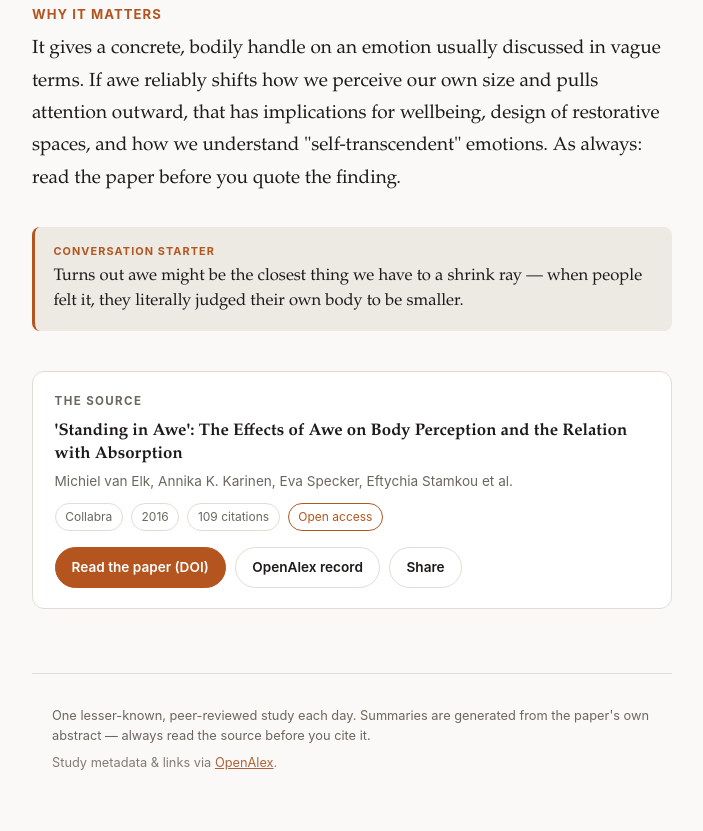
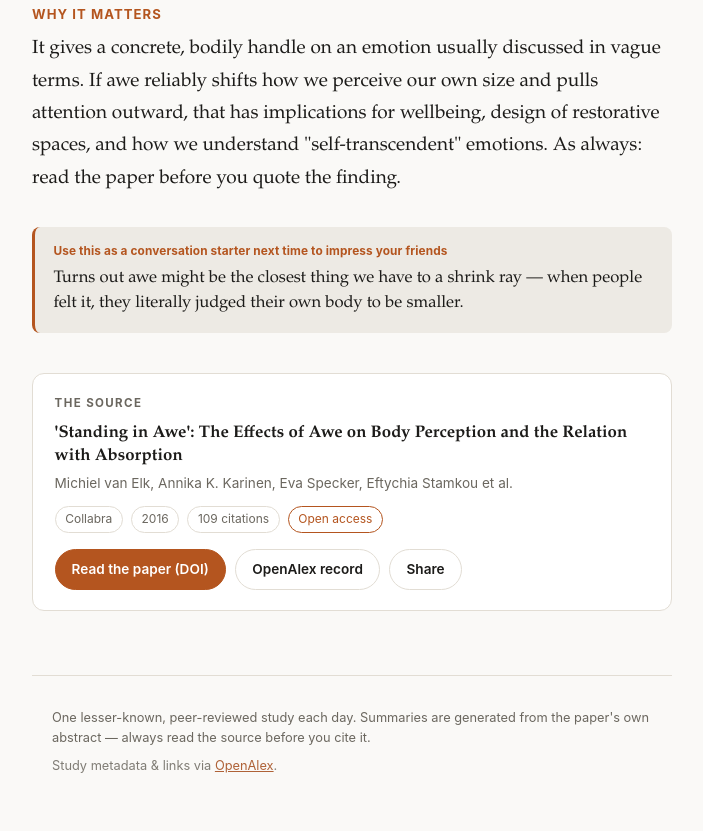
Before and after one commit to rwpuan/research-shows-that, a plain HTML site: page index.html in a window 1280 px wide. Shown: the part 1634-2465 px from the top of the page, without its empty margins (288-991 px from the left). Drawn offline with Linux system fonts and the light colour scheme.

Commit message:
tweak: friendlier conversation-starter label

```diff
--- a/app.js
+++ b/app.js
@@ -129,7 +129,7 @@
       (entry.dek ? '<p class="dek">' + esc(entry.dek) + "</p>" : "") +
       '<div class="body">' + renderMarkdown(entry.summary_md) + "</div>" +
       (entry.talking_point
-        ? '<aside class="talking-point"><span class="tp-tag">Conversation starter</span>' +
+        ? '<aside class="talking-point"><span class="tp-tag">Use this as a conversation starter next time to impress your friends</span>' +
           esc(entry.talking_point) + "</aside>"
         : "") +
       '<section class="source-card">' +
--- a/style.css
+++ b/style.css
@@ -201,12 +201,11 @@ main { padding: 0 1.25rem 4rem; }
 .tp-tag {
   display: block;
   font-family: var(--sans);
-  font-size: 0.68rem;
-  text-transform: uppercase;
-  letter-spacing: 0.1em;
+  font-size: 0.74rem;
+  letter-spacing: 0.01em;
   color: var(--accent);
   font-weight: 700;
-  margin-bottom: 0.35rem;
+  margin-bottom: 0.4rem;
 }
 
 /* ---------- Source card ---------- */
--- a/sw.js
+++ b/sw.js
@@ -1,6 +1,6 @@
 // Service worker for "Research shows that…" — offline support + installability.
 // Bump CACHE when the app shell changes to invalidate old caches.
-const CACHE = "rst-v2";
+const CACHE = "rst-v3";
 const SHELL = [
   "./",
   "./index.html",
```
